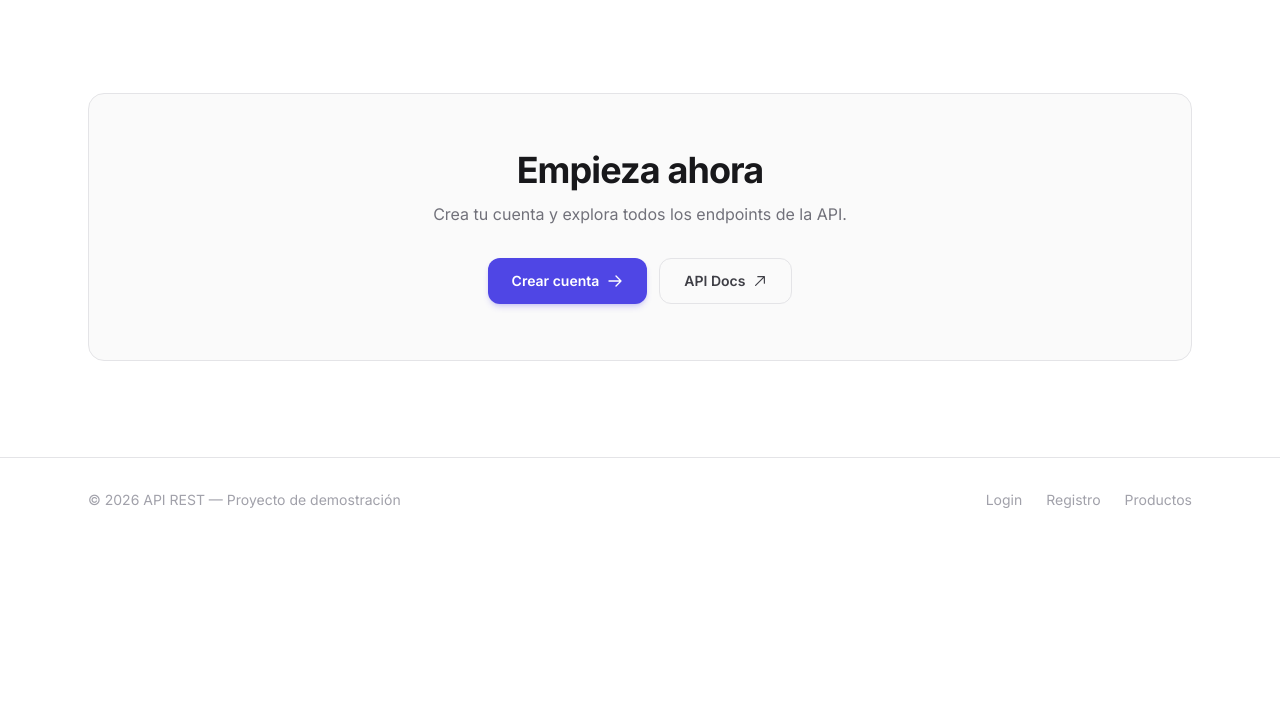
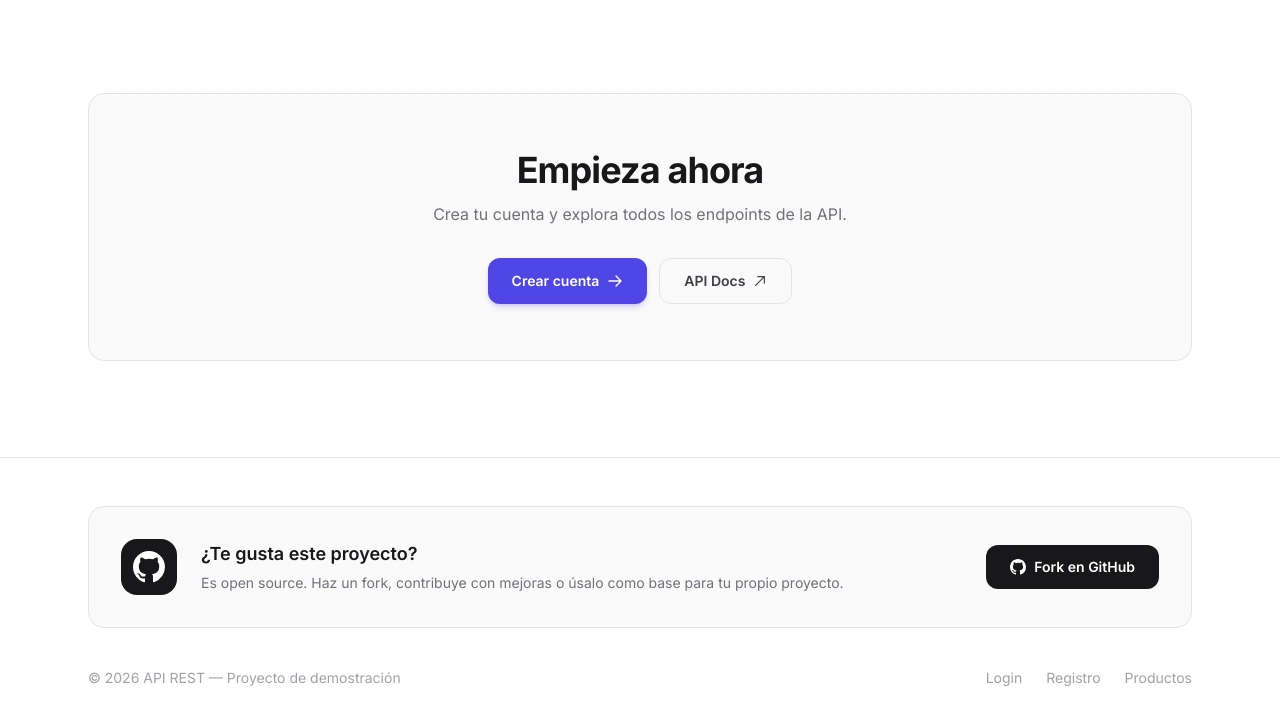
Before and after one commit to JazielCervantes/JWT_API_Proyecto, an Astro site in the folder frontend/: page / in a window 1280 px wide. Shown: the part 1150-1874 px from the top of the page. Before the commit the page ends 1692 px from the top, so only its background shows below. Built offline with nearby package versions, Linux system fonts and the light colour scheme; Astro itself is replaced by a stand-in of ours; no server answers.

Commit message:
Añadir tarjeta de pie de página de GitHub; habilitar el inicio de sesión automático
frontend: Agregar una tarjeta promocional de GitHub al pie de página de la página de inicio, ajustar el espaciado del pie de página y mantener los enlaces de navegación existentes (frontend/src/pages/index.astro). Implementar el inicio de sesión automático tras un registro exitoso: importar saveUser, llamar a api.login y api.getCurrentUser, guardar el usuario, mostrar un mensaje de bienvenida y redirigir al panel de control en lugar de a la página de inicio de sesión (frontend/src/pages/register.astro). Mejora la experiencia de usuario al fomentar las contribuciones y hacer que los usuarios inicien sesión inmediatamente después de registrarse.

```diff
--- a/frontend/src/pages/index.astro
+++ b/frontend/src/pages/index.astro
@@ -166,13 +166,37 @@ const apiDocsUrl = (import.meta.env.PUBLIC_API_URL || 'http://localhost:8000') +
   </section>
 
   <!-- ── FOOTER ────────────────────────────────── -->
-  <footer class="border-t border-zinc-200 dark:border-zinc-800 py-8">
-    <div class="max-w-6xl mx-auto px-6 flex flex-col md:flex-row justify-between items-center gap-4 text-sm text-zinc-400 dark:text-zinc-500">
-      <span>&copy; 2026 API REST &mdash; Proyecto de demostración</span>
-      <div class="flex gap-6">
-        <a href="/login" class="hover:text-zinc-700 dark:hover:text-zinc-300 transition-colors">Login</a>
-        <a href="/register" class="hover:text-zinc-700 dark:hover:text-zinc-300 transition-colors">Registro</a>
-        <a href="/products" class="hover:text-zinc-700 dark:hover:text-zinc-300 transition-colors">Productos</a>
+  <footer class="border-t border-zinc-200 dark:border-zinc-800 py-12">
+    <div class="max-w-6xl mx-auto px-6">
+
+      <!-- Tarjeta GitHub -->
+      <div class="mb-10 rounded-2xl border border-zinc-200 dark:border-zinc-800 bg-zinc-50 dark:bg-zinc-900/60 p-6 md:p-8 flex flex-col md:flex-row items-center gap-6">
+        <div class="w-14 h-14 rounded-2xl bg-zinc-900 dark:bg-white flex items-center justify-center flex-shrink-0">
+          <svg class="w-8 h-8 text-white dark:text-zinc-900" viewBox="0 0 24 24" fill="currentColor">
+            <path d="M12 0C5.37 0 0 5.37 0 12c0 5.31 3.435 9.795 8.205 11.385.6.105.825-.255.825-.57 0-.285-.015-1.23-.015-2.235-3.015.555-3.795-.735-4.035-1.41-.135-.345-.72-1.41-1.23-1.695-.42-.225-1.02-.78-.015-.795.945-.015 1.62.87 1.845 1.23 1.08 1.815 2.805 1.305 3.495.99.105-.78.42-1.305.765-1.605-2.67-.3-5.46-1.335-5.46-5.925 0-1.305.465-2.385 1.23-3.225-.12-.3-.54-1.53.12-3.18 0 0 1.005-.315 3.3 1.23.96-.27 1.98-.405 3-.405s2.04.135 3 .405c2.295-1.56 3.3-1.23 3.3-1.23.66 1.65.24 2.88.12 3.18.765.84 1.23 1.905 1.23 3.225 0 4.605-2.805 5.625-5.475 5.925.435.375.81 1.095.81 2.22 0 1.605-.015 2.895-.015 3.3 0 .315.225.69.825.57A12.02 12.02 0 0024 12c0-6.63-5.37-12-12-12z"/>
+          </svg>
+        </div>
+        <div class="flex-1 text-center md:text-left">
+          <h3 class="font-semibold text-lg text-zinc-900 dark:text-zinc-100 mb-1">¿Te gusta este proyecto?</h3>
+          <p class="text-sm text-zinc-500 dark:text-zinc-400 leading-relaxed">
+            Es open source. Haz un fork, contribuye con mejoras o úsalo como base para tu propio proyecto.
+          </p>
+        </div>
+        <a href="https://github.com/JazielCervantes/JWT_API_Proyecto/fork" target="_blank" rel="noopener noreferrer"
+          class="inline-flex items-center gap-2 px-6 py-3 rounded-xl text-sm font-semibold bg-zinc-900 dark:bg-white text-white dark:text-zinc-900 hover:opacity-90 transition-opacity flex-shrink-0">
+          <svg class="w-4 h-4" viewBox="0 0 24 24" fill="currentColor"><path d="M12 0C5.37 0 0 5.37 0 12c0 5.31 3.435 9.795 8.205 11.385.6.105.825-.255.825-.57 0-.285-.015-1.23-.015-2.235-3.015.555-3.795-.735-4.035-1.41-.135-.345-.72-1.41-1.23-1.695-.42-.225-1.02-.78-.015-.795.945-.015 1.62.87 1.845 1.23 1.08 1.815 2.805 1.305 3.495.99.105-.78.42-1.305.765-1.605-2.67-.3-5.46-1.335-5.46-5.925 0-1.305.465-2.385 1.23-3.225-.12-.3-.54-1.53.12-3.18 0 0 1.005-.315 3.3 1.23.96-.27 1.98-.405 3-.405s2.04.135 3 .405c2.295-1.56 3.3-1.23 3.3-1.23.66 1.65.24 2.88.12 3.18.765.84 1.23 1.905 1.23 3.225 0 4.605-2.805 5.625-5.475 5.925.435.375.81 1.095.81 2.22 0 1.605-.015 2.895-.015 3.3 0 .315.225.69.825.57A12.02 12.02 0 0024 12c0-6.63-5.37-12-12-12z"/></svg>
+          Fork en GitHub
+        </a>
+      </div>
+
+      <!-- Links del footer -->
+      <div class="flex flex-col md:flex-row justify-between items-center gap-4 text-sm text-zinc-400 dark:text-zinc-500">
+        <span>&copy; 2026 API REST &mdash; Proyecto de demostración</span>
+        <div class="flex gap-6">
+          <a href="/login" class="hover:text-zinc-700 dark:hover:text-zinc-300 transition-colors">Login</a>
+          <a href="/register" class="hover:text-zinc-700 dark:hover:text-zinc-300 transition-colors">Registro</a>
+          <a href="/products" class="hover:text-zinc-700 dark:hover:text-zinc-300 transition-colors">Productos</a>
+        </div>
       </div>
     </div>
   </footer>
--- a/frontend/src/pages/register.astro
+++ b/frontend/src/pages/register.astro
@@ -92,6 +92,7 @@ import ThemeToggle from '../components/ui/ThemeToggle.vue';
 
 <script>
   import api from '../lib/api.js';
+  import { saveUser } from '../lib/auth.js';
 
   const form = document.getElementById('registerForm');
   const errorAlert = document.getElementById('errorAlert');
@@ -150,10 +151,14 @@ import ThemeToggle from '../components/ui/ThemeToggle.vue';
 
     try {
       await api.register(userData);
-      successAlert.textContent = '✓ ¡Cuenta creada! Redirigiendo al login...';
+      // Auto-login: iniciar sesión automáticamente con las mismas credenciales
+      await api.login(userData.username, userData.password);
+      const user = await api.getCurrentUser();
+      saveUser(user);
+      successAlert.textContent = '✓ ¡Cuenta creada! Ingresando...';
       successAlert.classList.remove('hidden');
-      showToast('Cuenta creada exitosamente', 'success');
-      setTimeout(() => window.location.href = '/login', 2000);
+      showToast(`¡Bienvenido, ${user.full_name}!`, 'success');
+      setTimeout(() => window.location.href = '/dashboard', 1200);
     } catch (err) {
       errorAlert.textContent = err.message || 'Error al crear la cuenta';
       errorAlert.classList.remove('hidden');
```
